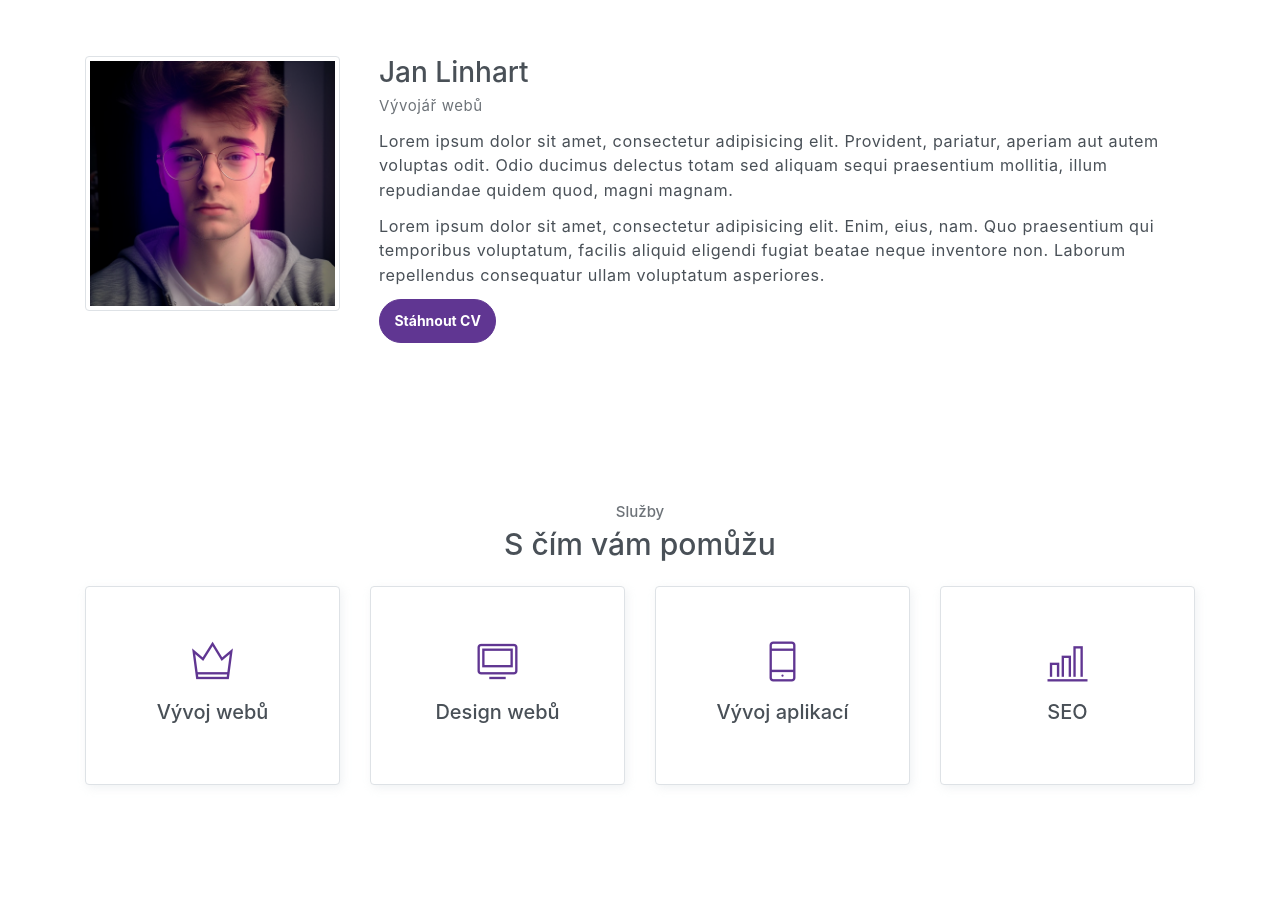
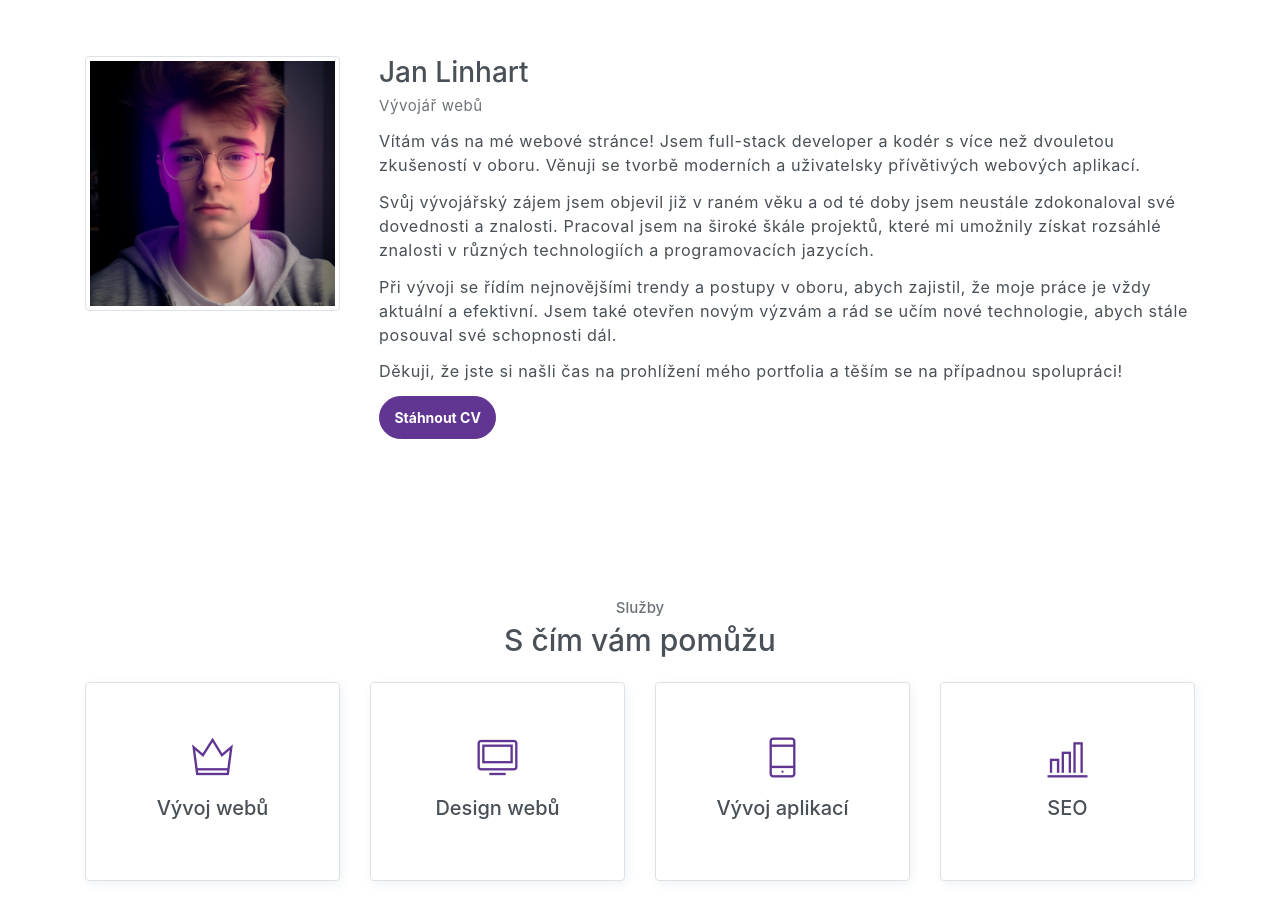
Before and after one commit to JanLinhartDev/Portfolio, a website: page public_html/index.html in a window 1280 px wide. Shown: the part 840-1759 px from the top of the page. Drawn offline with Linux system fonts and the light colour scheme.

Commit message:
Change texts

```diff
--- a/public_html/index.html
+++ b/public_html/index.html
@@ -3,9 +3,9 @@
 <head>
 	<meta charset="utf-8">
     <meta name="viewport" content="width=device-width, initial-scale=1, shrink-to-fit=no">
-    <meta name="description" content="Start your development with Steller landing page.">
+    <meta name="description" content="Jan Linhart - Váš vývojář webů">
     <meta name="author" content="Devcrud">
-    <title>Steller Landing page | Free Bootstrap 4.1 landing page</title>
+    <title>Jan Linhart</title>
     <!-- font icons -->
     <link rel="stylesheet" href="assets/vendors/themify-icons/css/themify-icons.css">
     <!-- Bootstrap + Steller main styles -->
@@ -109,8 +109,10 @@
                 <div class="pl-md-4 col-md-9">
                     <h6 class="title">Jan Linhart</h6>
                     <p class="subtitle">Vývojář webů</p>
-                    <p>Lorem ipsum dolor sit amet, consectetur adipisicing elit. Provident, pariatur, aperiam aut autem voluptas odit. Odio ducimus delectus totam sed aliquam sequi praesentium mollitia, illum repudiandae quidem quod, magni magnam.</p>
-                    <p>Lorem ipsum dolor sit amet, consectetur adipisicing elit. Enim, eius, nam. Quo praesentium qui temporibus voluptatum, facilis aliquid eligendi fugiat beatae neque inventore non. Laborum repellendus consequatur ullam voluptatum asperiores.</p>
+                    <p>Vítám vás na mé webové stránce! Jsem full-stack developer a kodér s více než dvouletou zkušeností v oboru. Věnuji se tvorbě moderních a uživatelsky přívětivých webových aplikací.</p>
+                    <p>Svůj vývojářský zájem jsem objevil již v raném věku a od té doby jsem neustále zdokonaloval své dovednosti a znalosti. Pracoval jsem na široké škále projektů, které mi umožnily získat rozsáhlé znalosti v různých technologiích a programovacích jazycích.</p>
+                    <p>Při vývoji se řídím nejnovějšími trendy a postupy v oboru, abych zajistil, že moje práce je vždy aktuální a efektivní. Jsem také otevřen novým výzvám a rád se učím nové technologie, abych stále posouval své schopnosti dál.</p>
+                    <p>Děkuji, že jste si našli čas na prohlížení mého portfolia a těším se na případnou spolupráci!</p>
                     <form method="get" action="assets/pdf/CV.pdf">
                         <button class="btn btn-primary rounded" type="submit" target="_blank">Stáhnout CV</button>
                      </form>
```
Also changed, not shown: 1 other file.
